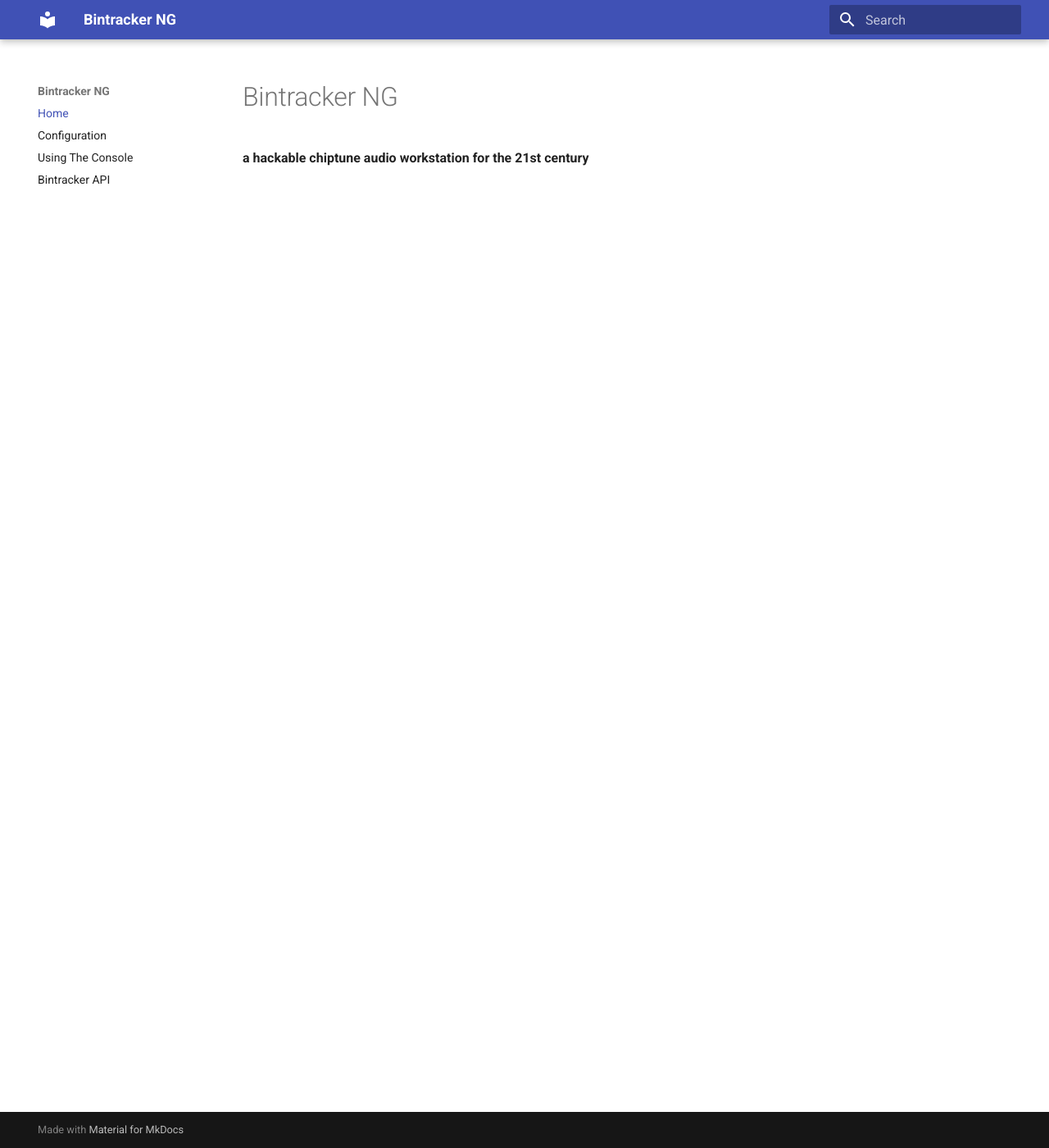
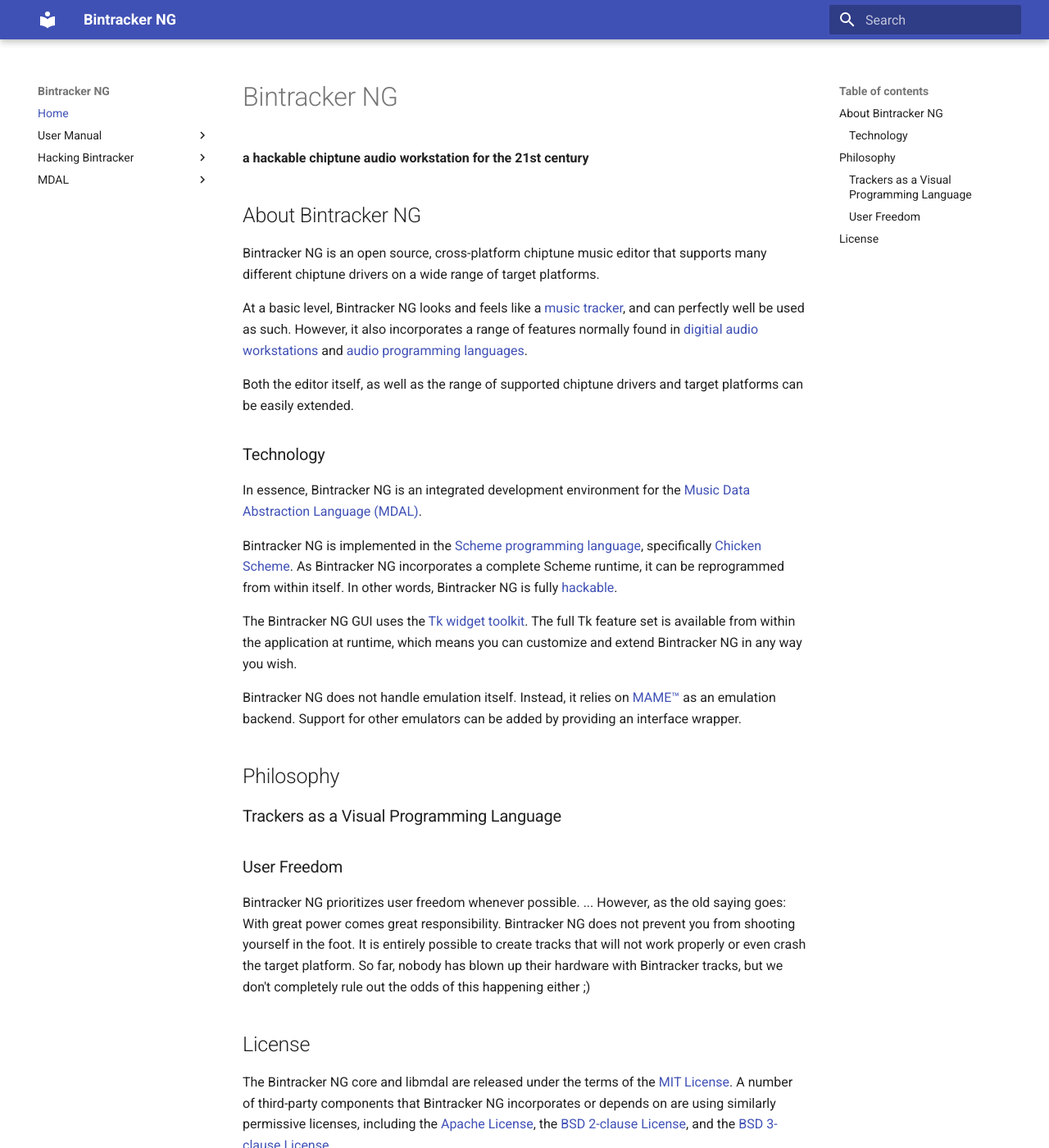
Before and after one commit to bintracker/bintracker, an MkDocs documentation site: the page built from docs/index.md, in a window 1280 px wide and 1400 px high. Shown: the whole window at 82% size. Built offline with MkDocs 1.6.1 and Material for MkDocs 9.7.7, drawn with Linux system fonts in a browser that asks for light colours.

Commit message:
more bintracker documentation

```diff
--- a/docs/index.md
+++ b/docs/index.md
@@ -1,3 +1,37 @@
 # Bintracker NG
 
 **a hackable chiptune audio workstation for the 21st century**
+
+
+## About Bintracker NG
+
+Bintracker NG is an open source, cross-platform chiptune music editor that supports many different chiptune drivers on a wide range of target platforms.
+
+At a basic level, Bintracker NG looks and feels like a [music tracker](https://en.wikipedia.org/wiki/Tracker_(music_software)), and can perfectly well be used as such. However, it also incorporates a range of features normally found in [digitial audio workstations](https://en.wikipedia.org/wiki/Digital_audio_workstation) and [audio programming languages](https://en.wikipedia.org/wiki/Audio_programming_language).
+
+Both the editor itself, as well as the range of supported chiptune drivers and target platforms can be easily extended.
+
+
+### Technology
+
+In essence, Bintracker NG is an integrated development environment for the [Music Data Abstraction Language (MDAL)](../libmdal/docs/index.md).
+
+Bintracker NG is implemented in the [Scheme programming language](https://en.wikipedia.org/wiki/Scheme_(programming_language)), specifically [Chicken Scheme](https://call-cc.org/). As Bintracker NG incorporates a complete Scheme runtime, it can be reprogrammed from within itself. In other words, Bintracker NG is fully [hackable](hacking.md).
+
+The Bintracker NG GUI uses the [Tk widget toolkit](https://en.wikipedia.org/wiki/Tk). The full Tk feature set is available from within the application at runtime, which means you can customize and extend Bintracker NG in any way you wish.
+
+Bintracker NG does not handle emulation itself. Instead, it relies on [MAME™](https://www.mamedev.org) as an emulation backend. Support for other emulators can be added by providing an interface wrapper.
+
+
+## Philosophy
+
+### Trackers as a Visual Programming Language
+
+### User Freedom
+
+Bintracker NG prioritizes user freedom whenever possible. ... However, as the old saying goes: With great power comes great responsibility. Bintracker NG does not prevent you from shooting yourself in the foot. It is entirely possible to create tracks that will not work properly or even crash the target platform. So far, nobody has blown up their hardware with Bintracker tracks, but we don't completely rule out the odds of this happening either ;)
+
+
+## License
+
+The Bintracker NG core and libmdal are released under the terms of the [MIT License](https://opensource.org/licenses/MIT). A number of third-party components that Bintracker NG incorporates or depends on are using similarly permissive licenses, including the [Apache License](https://opensource.org/licenses/Apache-2.0), the [BSD 2-clause License](https://opensource.org/licenses/BSD-2-Clause), and the [BSD 3-clause License](https://opensource.org/licenses/BSD-3-Clause).
--- a/mkdocs.yml
+++ b/mkdocs.yml
@@ -10,9 +10,18 @@
 
 nav:
   - Home: index.md
-  - Configuration: configuration.md
-  - "Using The Console": console.md
-  - "Bintracker API": 'generated/bintracker-core.md'
+  - User Manual:
+      - Setup: setup.md
+      - "Getting Started": getting-started.md
+      - Configuration: configuration.md
+      - "Using The Console": console.md
+  - "Hacking Bintracker":
+      - "Getting Started": hacking.md
+      - "Bintracker API": 'generated/bintracker-core.md'
+  - MDAL:
+      - Introduction: '../libmdal/docs/index.md'
+      - MDMOD: '../libmdal/docs/MDMOD_SPECIFICATION.md'
+      - MDCONF: '../libmdal/docs/MDCONF_SPECIFICATION.md'
 
 markdown_extensions:
   - codehilite
```
Also changed, not shown: docs/getting-started.md (added, +1 -0 lines), docs/hacking.md (added, +9 -0 lines), docs/setup.md (added, +12 -0 lines).
